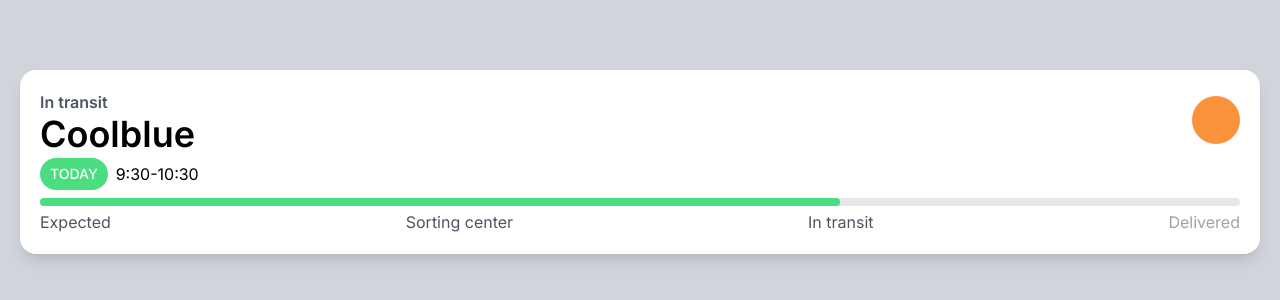
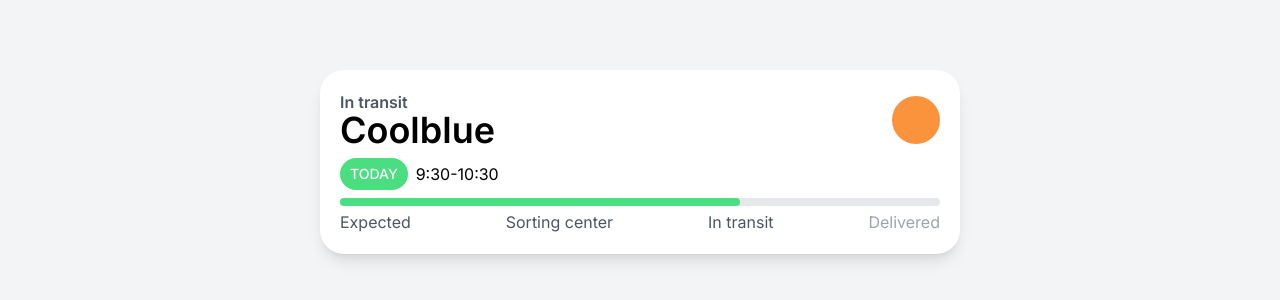
Before and after one commit to jungheeYoo/carrot-market-reloaded-new, a Next.js app: page / in a window 1280 px wide. Shown: the part 238-538 px from the top of the page. Built offline with nearby package versions, Linux system fonts and the light colour scheme.

Commit message:
modifiers

```diff
--- a/app/page.tsx
+++ b/app/page.tsx
@@ -2,30 +2,34 @@
 
 export default function Home() {
   return (
-    <main className="bg-gray-300 h-screen flex items-center justify-center p-5">
-      <div className="bg-white shadow-lg p-5 rounded-2xl w-full">
+    <main className="bg-gray-100 h-screen flex items-center justify-center p-5 dark:bg-gray-700">
+      <div className="bg-white shadow-lg p-5 rounded-3xl w-full max-w-screen-sm dark:bg-gray-600">
         <div className="flex justify-between items-center">
           <div className="flex flex-col">
-            <span className="text-gray-600 font-semibold">In transit</span>
-            <span className="text-4xl font-semibold -mb-1">Coolblue</span>
+            <span className="text-gray-600 font-semibold -mb-1 dark:text-gray-300">
+              In transit
+            </span>
+            <span className="text-4xl font-semibold dark:text-white">
+              Coolblue
+            </span>
           </div>
           <div className="size-12 rounded-full bg-orange-400" />
         </div>
         <div className="my-2 flex items-center gap-2">
-          <span className="bg-green-400 text-white uppercase px-2.5 py-1.5 text-sm font-medium rounded-full">
+          <span className="bg-green-400 text-white uppercase px-2.5 py-1.5 text-sm font-medium rounded-full transition hover:bg-green-500 hover:scale-125">
             Today
           </span>
-          <span>9:30-10:30</span>
+          <span className="dark:text-gray-100">9:30-10:30</span>
         </div>
         <div className="relative">
           <div className="bg-gray-200 absolute rounded-full w-full h-2" />
           <div className="bg-green-400 absolute rounded-full w-2/3 h-2" />
         </div>
-        <div className="flex justify-between items-center mt-5 text-gray-600">
+        <div className="flex justify-between items-center mt-5 text-gray-600 dark:text-gray-300">
           <span>Expected</span>
           <span>Sorting center</span>
           <span>In transit</span>
-          <span className="text-gray-400">Delivered</span>
+          <span className="text-gray-400 dark:text-gray-500">Delivered</span>
         </div>
       </div>
     </main>
```
